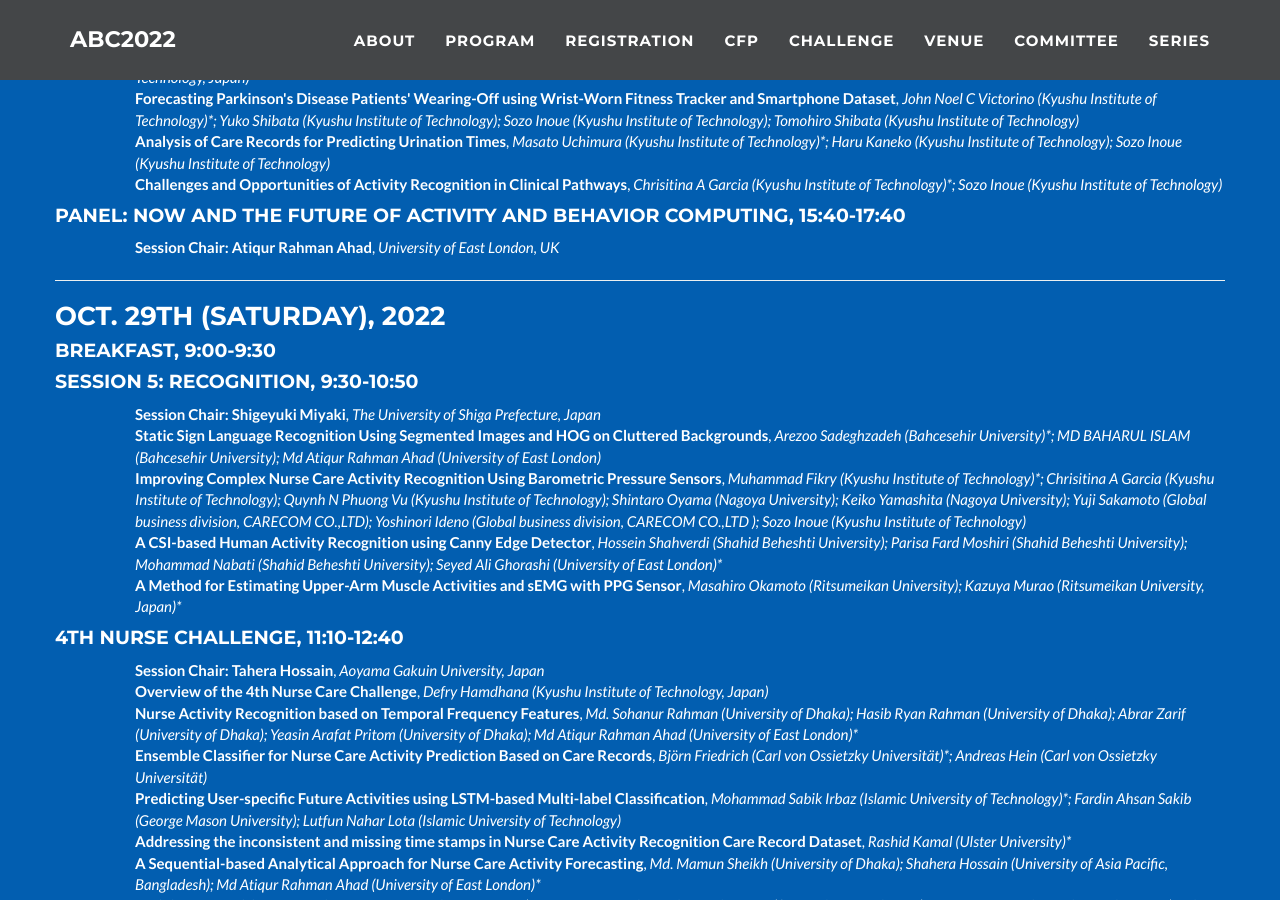
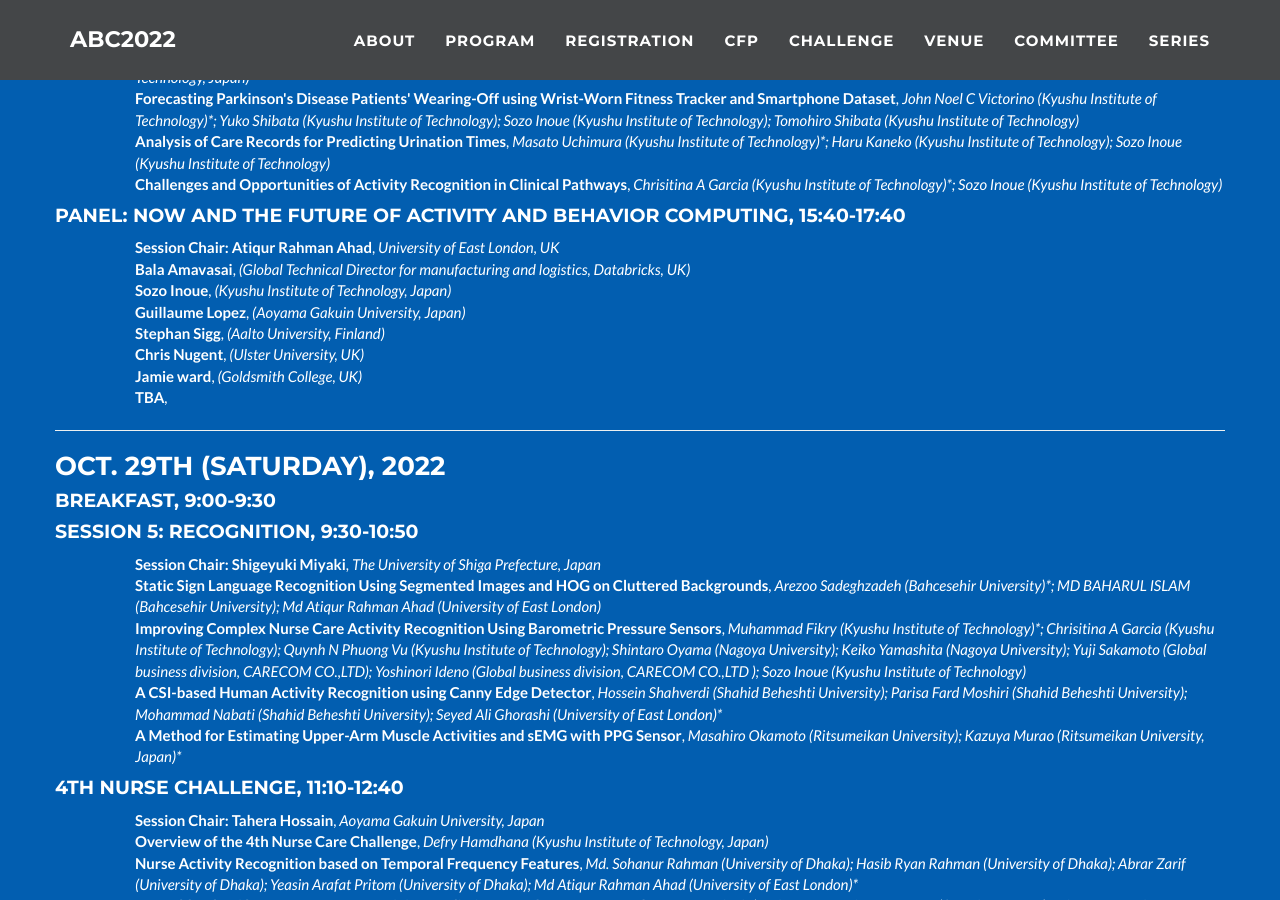
Before and after one commit to abc-research/abc-research.github.io, a Jekyll site: the page built from index.html, in a window 1280 px wide and 900 px high, scrolled down 7390 px. Built offline with Jekyll 4.4.1, drawn with Linux system fonts in a browser that asks for light colours.

Commit message:
Update _config.yml

```diff
--- a/_config.yml
+++ b/_config.yml
@@ -203,6 +203,20 @@ program:
         paper:
           - title: "Session Chair: Atiqur Rahman Ahad"
             authors: "University of East London, UK"
+          - title: Bala Amavasai
+            authors: (Global Technical Director for manufacturing and logistics, Databricks, UK)
+          - title: Sozo Inoue
+            authors: (Kyushu Institute of Technology, Japan)
+          - title: Guillaume Lopez
+            authors: (Aoyama Gakuin University, Japan)
+          - title: Stephan Sigg
+            authors: (Aalto University, Finland)
+          - title: Chris Nugent
+            authors: (Ulster University, UK)
+          - title: Jamie ward
+            authors: (Goldsmith College, UK)
+          - title: TBA
+            authors:
   - date: "Oct. 29th (Saturday), 2022"
     session:
       - name: "Breakfast"
```
